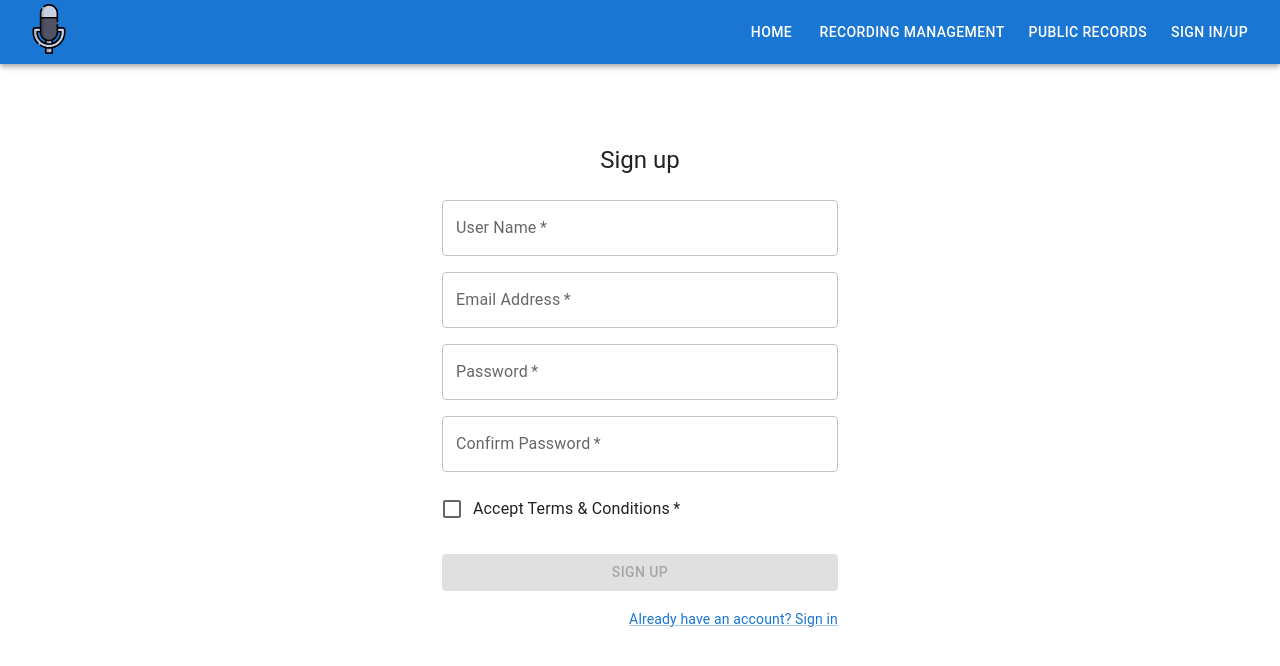
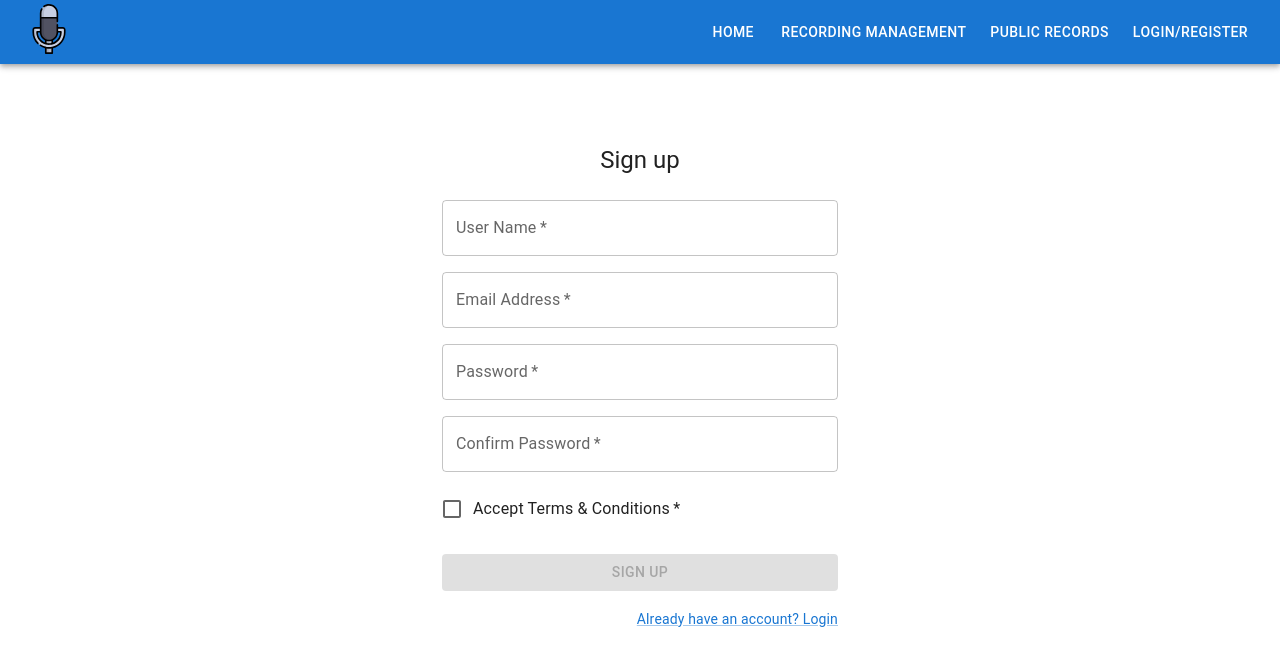
Before and after one commit to NoahELE/IT-Project-Team-Recording, a React (Vite) app in the folder web/: page /signup in a window 1280 px wide. Shown: the top 666 px of the page. Built offline with nearby package versions, Linux system fonts and the light colour scheme; no server answers.

Commit message:
refactor: rename the term signin to login

```diff
--- a/web/src/App.tsx
+++ b/web/src/App.tsx
@@ -6,10 +6,10 @@ import {
   createRoutesFromElements,
 } from 'react-router-dom';
 import HomeView from './views/HomeView';
+import LoginView from './views/LoginView.tsx';
 import PublicRecordsView from './views/PublicRecordsView.tsx';
 import RecordingView from './views/RecordingView';
 import RootView from './views/RootView';
-import SignInView from './views/SignInView.tsx';
 import SignUpView from './views/SignUpView.tsx';
 
 const router = createBrowserRouter(
@@ -18,7 +18,7 @@ const router = createBrowserRouter(
       <Route index element={<HomeView />} />
       <Route path="/recording" element={<RecordingView />} />
       <Route path="/public" element={<PublicRecordsView />} />
-      <Route path="/signin" element={<SignInView />} />
+      <Route path="/login" element={<LoginView />} />
       <Route path="/signup" element={<SignUpView />} />
     </Route>,
   ),
--- a/web/src/api.ts
+++ b/web/src/api.ts
@@ -1,13 +1,13 @@
 import axios from 'axios';
-import { Recording, Token, User, UserSignIn } from './entity';
+import { Recording, Token, User, UserLogin } from './entity';
 
 axios.defaults.baseURL = import.meta.env.VITE_API_URL;
 
 /**
- * Sign in a user and stores the JWT token returned in local storage.
- * @param user the user that signs in
+ * Login a user and stores the JWT token returned in local storage.
+ * @param user the user that logs in
  */
-export async function signIn(user: UserSignIn): Promise<void> {
+export async function login(user: UserLogin): Promise<void> {
   const response = await axios.post<Token>('/api/user/login', user);
   const token = response.data;
   localStorage.setItem('token', JSON.stringify(token));
@@ -29,13 +29,13 @@ export function setJwtToken(): void {
   const tokenStr = localStorage.getItem('token');
   if (tokenStr === null) {
     throw new Error(
-      'It seems that you are not logged in. Please sign in first.',
+      'It seems that you are not logged in. Please login first.',
     );
   }
   const token = JSON.parse(tokenStr) as Token;
   if (!token.access || !token.refresh) {
     throw new Error(
-      'It seems that your token is invalid. Please sign in again.',
+      'It seems that your token is invalid. Please login again.',
     );
   }
   axios.defaults.headers.common.Authorization = `Bearer ${token.access}`;
--- a/web/src/components/Header.tsx
+++ b/web/src/components/Header.tsx
@@ -3,7 +3,6 @@ import { useNavigate } from 'react-router-dom';
 
 export default function Header() {
   const navigate = useNavigate();
-  // TODO: find a better icon for header
   return (
     <AppBar position="static" color="primary">
       <Toolbar>
@@ -20,8 +19,8 @@ export default function Header() {
           <Button color="inherit" onClick={() => navigate('/public')}>
             Public Records
           </Button>
-          <Button color="inherit" onClick={() => navigate('/signin')}>
-            Sign in/up
+          <Button color="inherit" onClick={() => navigate('/login')}>
+            Login/Register
           </Button>
         </Stack>
       </Toolbar>
--- a/web/src/entity.ts
+++ b/web/src/entity.ts
@@ -11,7 +11,7 @@ export interface User {
   password: string;
 }
 
-export type UserSignIn = Omit<User, 'email'> | Omit<User, 'username'>;
+export type UserLogin = Omit<User, 'email'> | Omit<User, 'username'>;
 
 export interface Token {
   access: string;
--- a/web/src/views/SignInView.tsx
+++ b/web/src/views/LoginView.tsx
@@ -9,10 +9,10 @@ import {
 } from '@mui/material';
 import { FormEvent } from 'react';
 import { useNavigate } from 'react-router-dom';
-import { signIn } from '../api.ts';
+import { login } from '../api.ts';
 import { useShowError } from '../utils.tsx';
 
-export default function SignInView() {
+export default function LoginView() {
   const [snackbar, showError] = useShowError();
   const navigate = useNavigate();
   const handleSubmit = (event: FormEvent<HTMLFormElement>) => {
@@ -38,7 +38,7 @@ export default function SignInView() {
     };
     console.log(JSON.stringify(userData, null, 2));
 
-    signIn(userData)
+    login(userData)
       .then(() => {
         navigate('/');
       })
@@ -58,7 +58,7 @@ export default function SignInView() {
         }}
       >
         <Typography component="h1" variant="h5">
-          Sign in
+          Login
         </Typography>
         <Box component="form" onSubmit={handleSubmit} noValidate sx={{ mt: 1 }}>
           <TextField
@@ -87,7 +87,7 @@ export default function SignInView() {
             variant="contained"
             sx={{ mt: 3, mb: 2 }}
           >
-            Sign In
+            Login
           </Button>
           <Grid container>
             <Grid item>
--- a/web/src/views/SignUpView.tsx
+++ b/web/src/views/SignUpView.tsx
@@ -194,8 +194,8 @@ export default function SignUpView() {
           </Button>
           <Grid container justifyContent="flex-end">
             <Grid item>
-              <Link href={'/signin'} variant="body2">
-                Already have an account? Sign in
+              <Link href={'/login'} variant="body2">
+                Already have an account? Login
               </Link>
             </Grid>
           </Grid>
```
